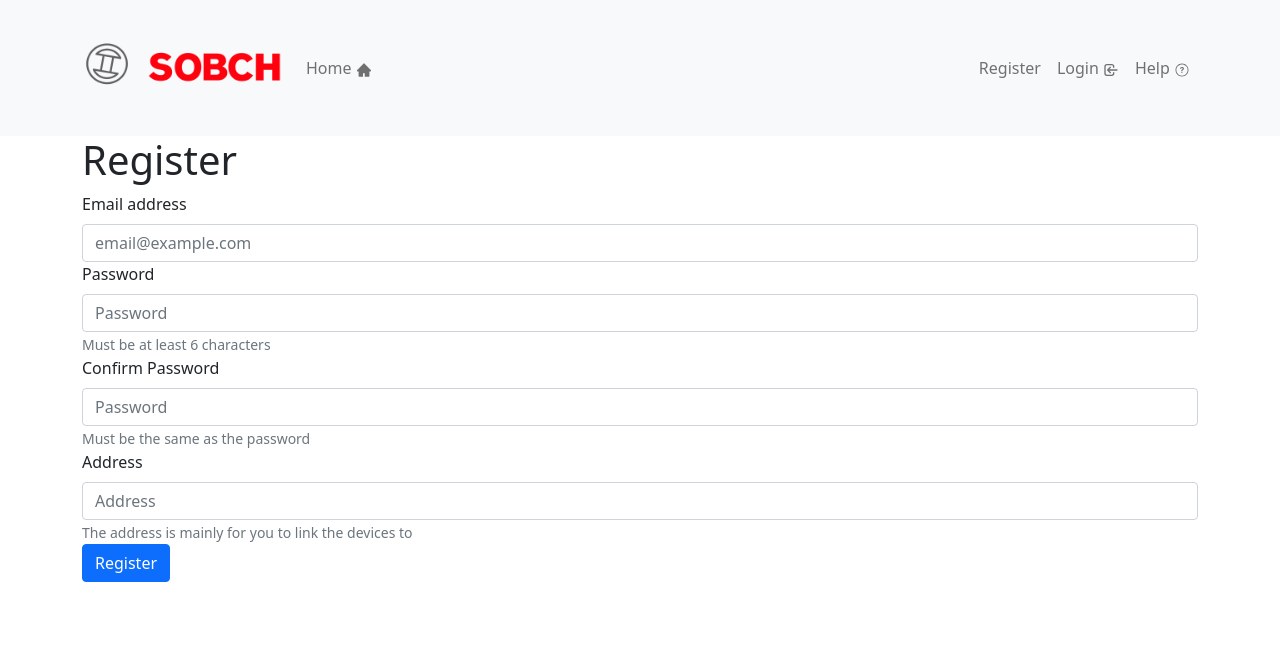
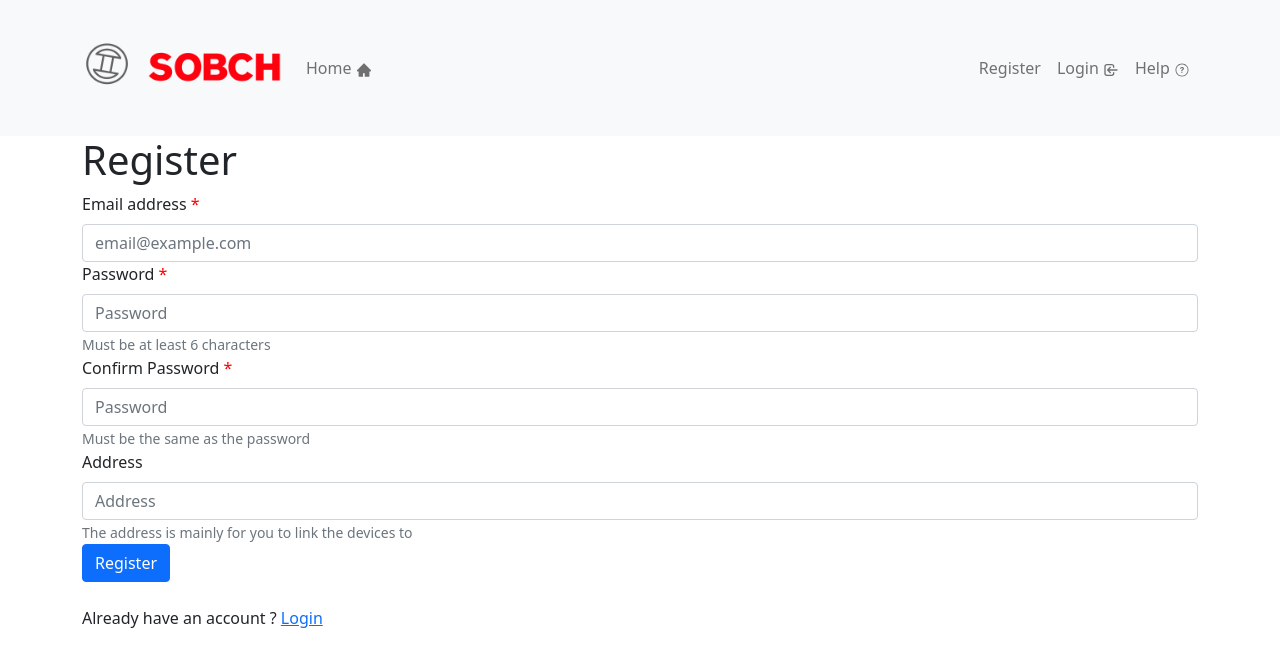
Before and after one commit to moalshak/Sobch, a React (Create React App) app in the folder web/frontend/: page /register in a window 1280 px wide. Shown: the top 666 px of the page. Built offline with nearby package versions, Linux system fonts and the light colour scheme.

Commit message:
required fields now in, and back button on forgot password

```diff
--- a/web/frontend/src/components/Login.tsx
+++ b/web/frontend/src/components/Login.tsx
@@ -139,11 +139,11 @@ function Login() {
                 <></>
                 :
                 setPass ?
-                <Container className='mt-3'>
+                <Container className='required'>
                 <Form onSubmit={sendReset}>
                     <Form.Group controlId="formBasicEmail">
-                        <Form.Label>Email address</Form.Label>
-                        <Form.Control type="email" placeholder="Enter email" value={email} onChange={(e)=> {logEmail(e.target.value)}}/>
+                        <Form.Label >Email address <span style={{color : 'red'}}>*</span></Form.Label>
+                        <Form.Control required type="email" placeholder="Enter email" value={email} onChange={(e)=> {logEmail(e.target.value)}}/>
                         <Form.Text className="text-muted">
                             Email address associated with your account
                         </Form.Text>
@@ -151,6 +151,7 @@ function Login() {
                     <Button variant="primary" type="submit">
                         Send reset email
                     </Button>
+                    <Button className='ms-3' onClick={(_) => setSetPass(false)} >Go Back</Button>
                 </Form>
                 </Container>
                 :
@@ -158,11 +159,11 @@ function Login() {
                 <h1>Login</h1>
                 <Form onSubmit={doLoginRequest}>
                     <Form.Group controlId="formBasicEmail">
-                        <Form.Label>Email address</Form.Label>
+                        <Form.Label>Email address <span style={{color : 'red'}}>*</span></Form.Label>
                         <Form.Control required type="email" placeholder="email@example.com" value={email} onChange={(e) => logEmail(e.target.value.trim()) }/>
                     </Form.Group>
                     <Form.Group>
-                        <Form.Label>Password</Form.Label>
+                        <Form.Label>Password <span style={{color : 'red'}}>*</span></Form.Label>
                         <Form.Control required type="password" placeholder="Password" value={password} onChange={(e) => logPassword(e.target.value) }/>
                     </Form.Group>
                     <Button variant="primary" type="submit" className='mt-3'>Login</Button>
--- a/web/frontend/src/components/Register.tsx
+++ b/web/frontend/src/components/Register.tsx
@@ -128,18 +128,18 @@ function Register() {
                 <h1>Register</h1>
                 <Form onSubmit={doRegisterRequest}>
                 <Form.Group controlId="formBasicEmail">
-                    <Form.Label>Email address</Form.Label>
+                    <Form.Label >Email address <span style={{color : 'red'}}>*</span></Form.Label>
                     <Form.Control required type="email" placeholder="email@example.com" value={email} onChange={(e) => setEmail(e.target.value)} />
                 </Form.Group>
                 <Form.Group controlId="formBasicPassword">
-                    <Form.Label>Password</Form.Label>
+                    <Form.Label >Password <span style={{color : 'red'}}>*</span></Form.Label>
                     <Form.Control required type="password" placeholder="Password" value={password} onChange={(e) => setPassword(e.target.value)} />
                     <Form.Text className="text-muted">
                         Must be at least 6 characters
                     </Form.Text>
                 </Form.Group>
-                <Form.Group controlId="formBasicPassword">
-                    <Form.Label>Confirm Password</Form.Label>
+                <Form.Group  controlId="formBasicPassword">
+                    <Form.Label>Confirm Password <span style={{color : 'red'}}>*</span></Form.Label>
                     <Form.Control required type="password" placeholder="Password" value={confirmPassword} onChange={(e) => setConfirmPassword(e.target.value)} />
                     <Form.Text className="text-muted">
                         Must be the same as the password
@@ -156,6 +156,8 @@ function Register() {
                     Register
                 </Button>
                 </Form>
+                <br/>
+                <span>Already have an account ? <a href="/login">Login</a></span>
             </Container>
         }
         </div>
```
